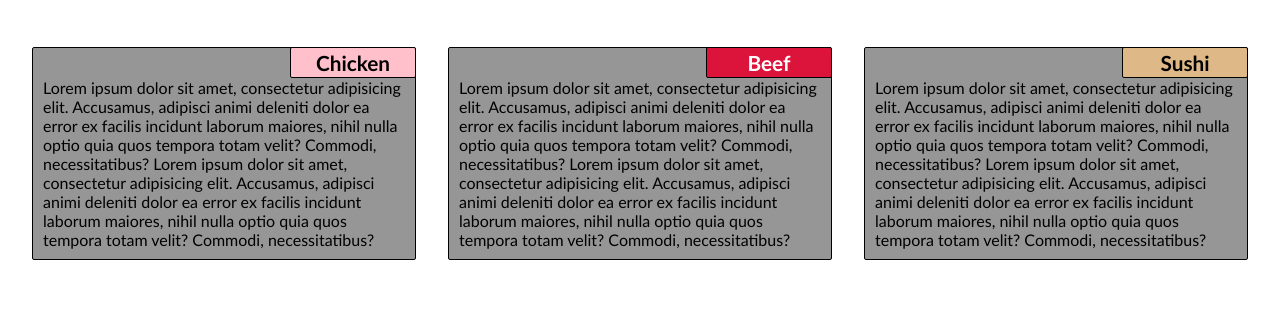
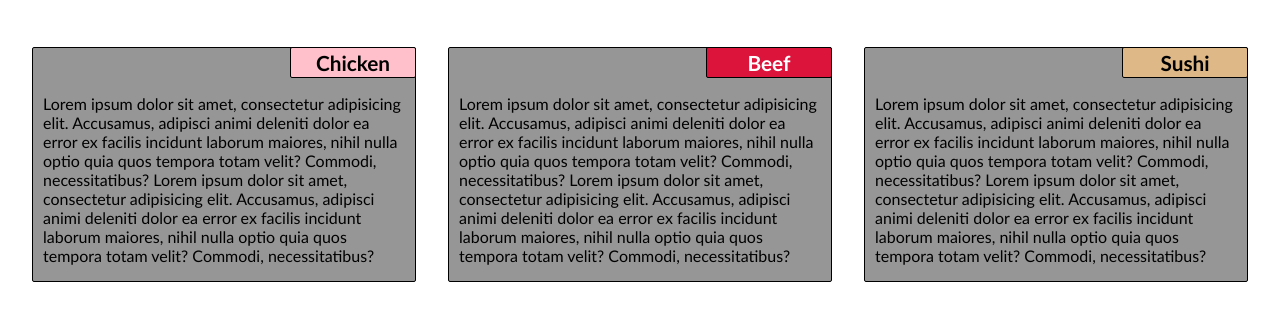
Before and after one commit to Aethryste/Coursera, a plain HTML site: page HTML_CSS_and_Javascript_for_Web_Developers/module2-solution/index.html in a window 1280 px wide. Shown: the part 63-384 px from the top of the page. Drawn offline with Linux system fonts and the light colour scheme.

Commit message:
CSS line edit; to better fit review criteria

```diff
--- a/HTML_CSS_and_Javascript_for_Web_Developers/module2-solution/css/style.css
+++ b/HTML_CSS_and_Javascript_for_Web_Developers/module2-solution/css/style.css
@@ -36,7 +36,7 @@ h1 {
 }
 .section > .content {
     text-align: left;
-    margin: 0 10px 10px 10px;
+    padding: 0 10px 0 10px;
 }
 #sec1-title {
     background-color: pink;
```
